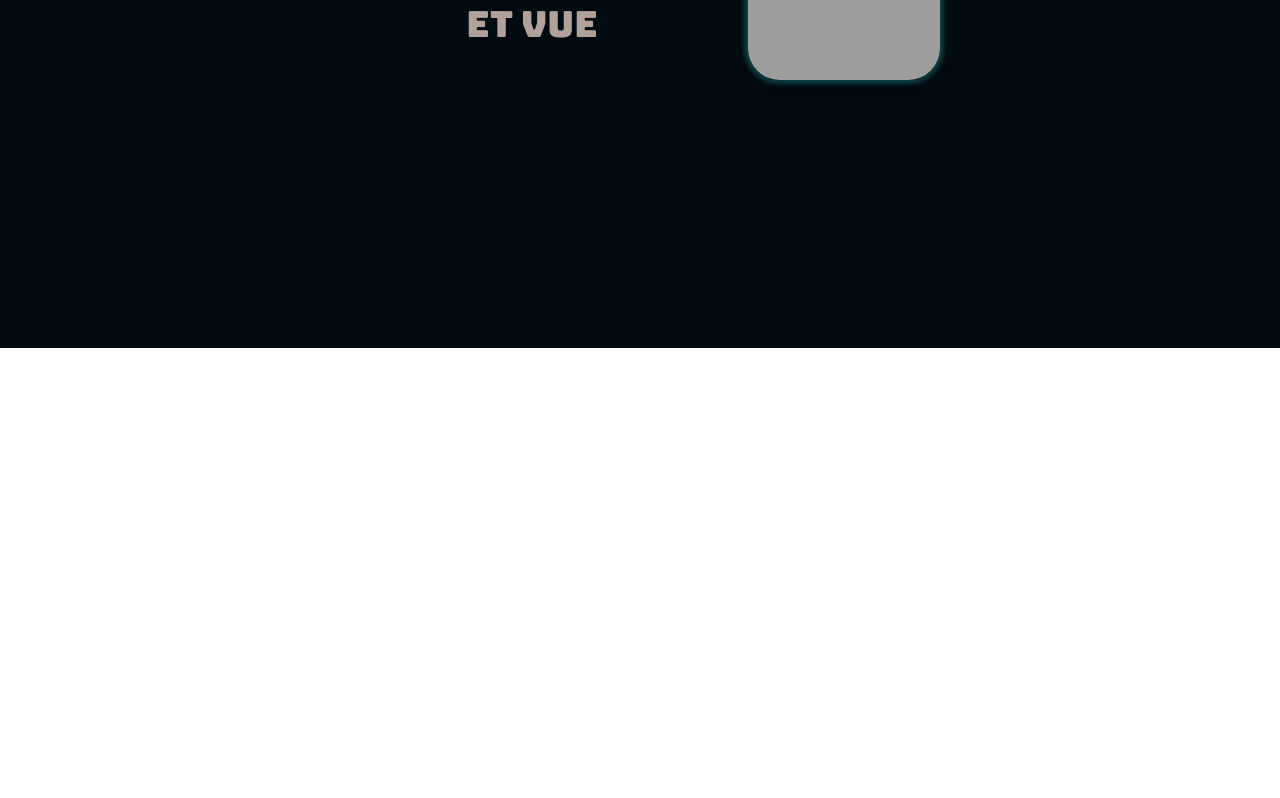
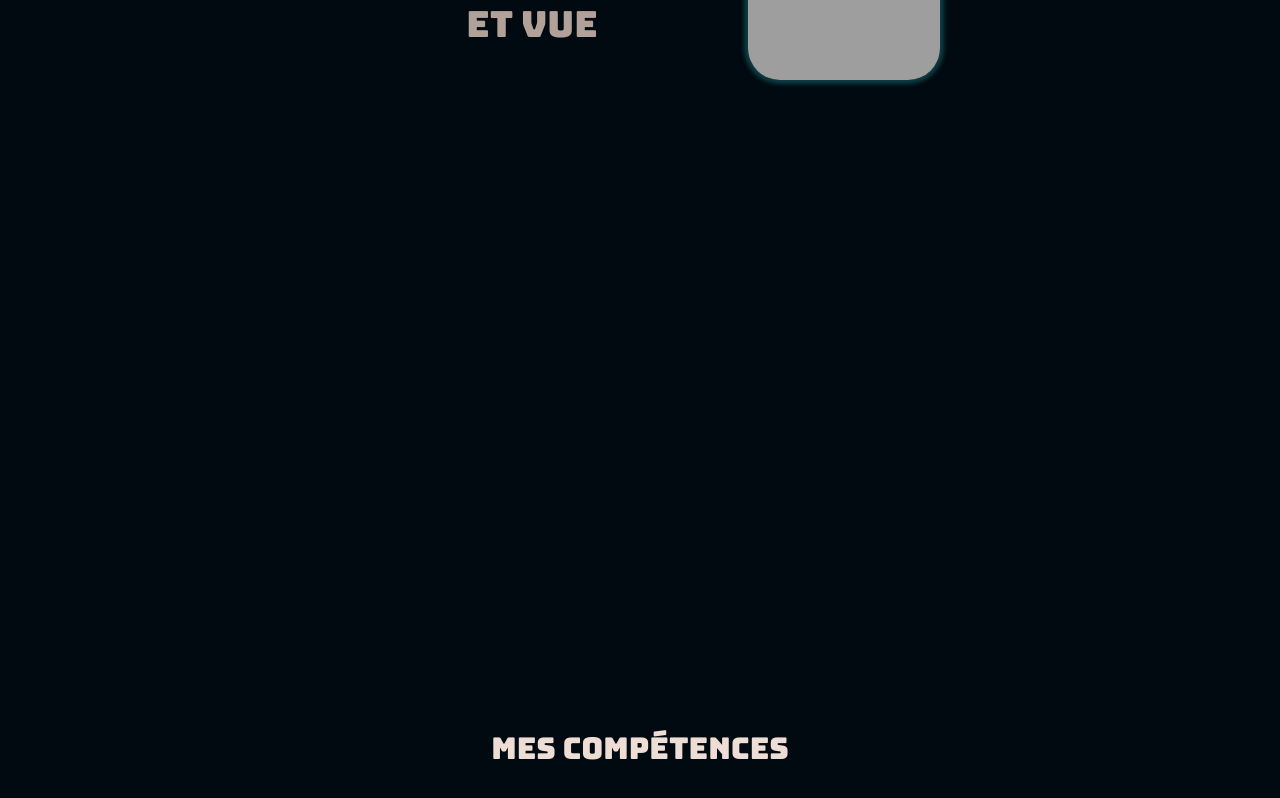
Before and after one commit to tbrindejonc/portnewlio, a Next.js app: page / in a window 1280 px wide. Shown: the part 452-1250 px from the top of the page. Before the commit the page ends 800 px from the top, so only its background shows below. Built offline with nearby package versions, Linux system fonts and the light colour scheme; grey boxes are pictures that could not be loaded.

Commit message:
🚧 create skills section of home page

```diff
--- a/app/page.tsx
+++ b/app/page.tsx
@@ -1,9 +1,11 @@
 import LandingView from '@/app/views/LandingView';
+import SkillsView from '@/app/views/SkillsView';
 
 export default function Home() {
   return (
     <main className='bg-dark font-bungee h-full w-full text-white'>
       <LandingView />
+      <SkillsView />
     </main>
   );
 }
--- /dev/null
+++ b/app/views/SkillsView.tsx
@@ -0,0 +1,10 @@
+/**
+ * Home page skills view
+ */
+export default function SkillsView() {
+  return (
+    <section id='home-skills' className='flex h-screen w-full flex-col items-center justify-center'>
+      <h2 className='text-center text-3xl'>Mes compétences</h2>
+    </section>
+  );
+}
```
